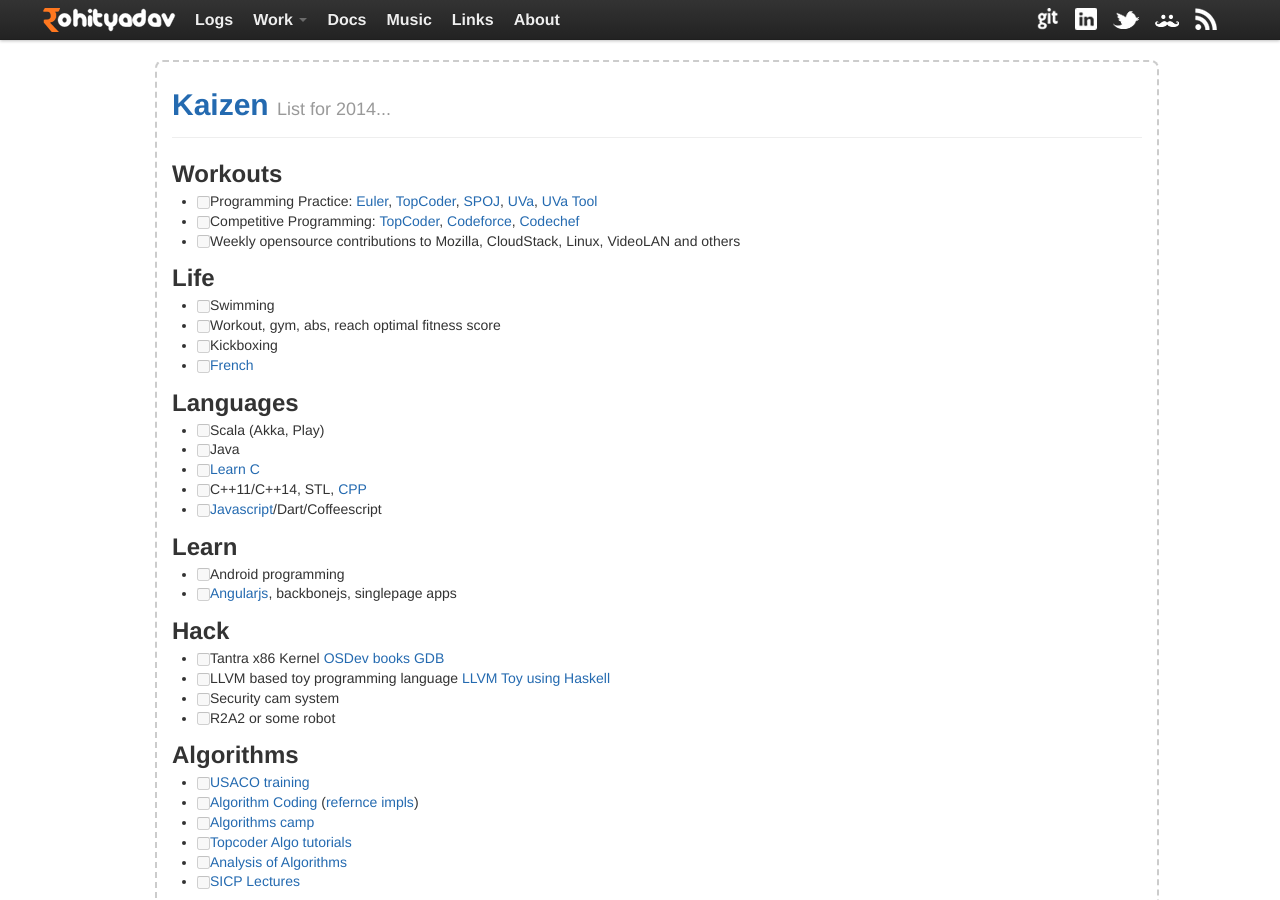
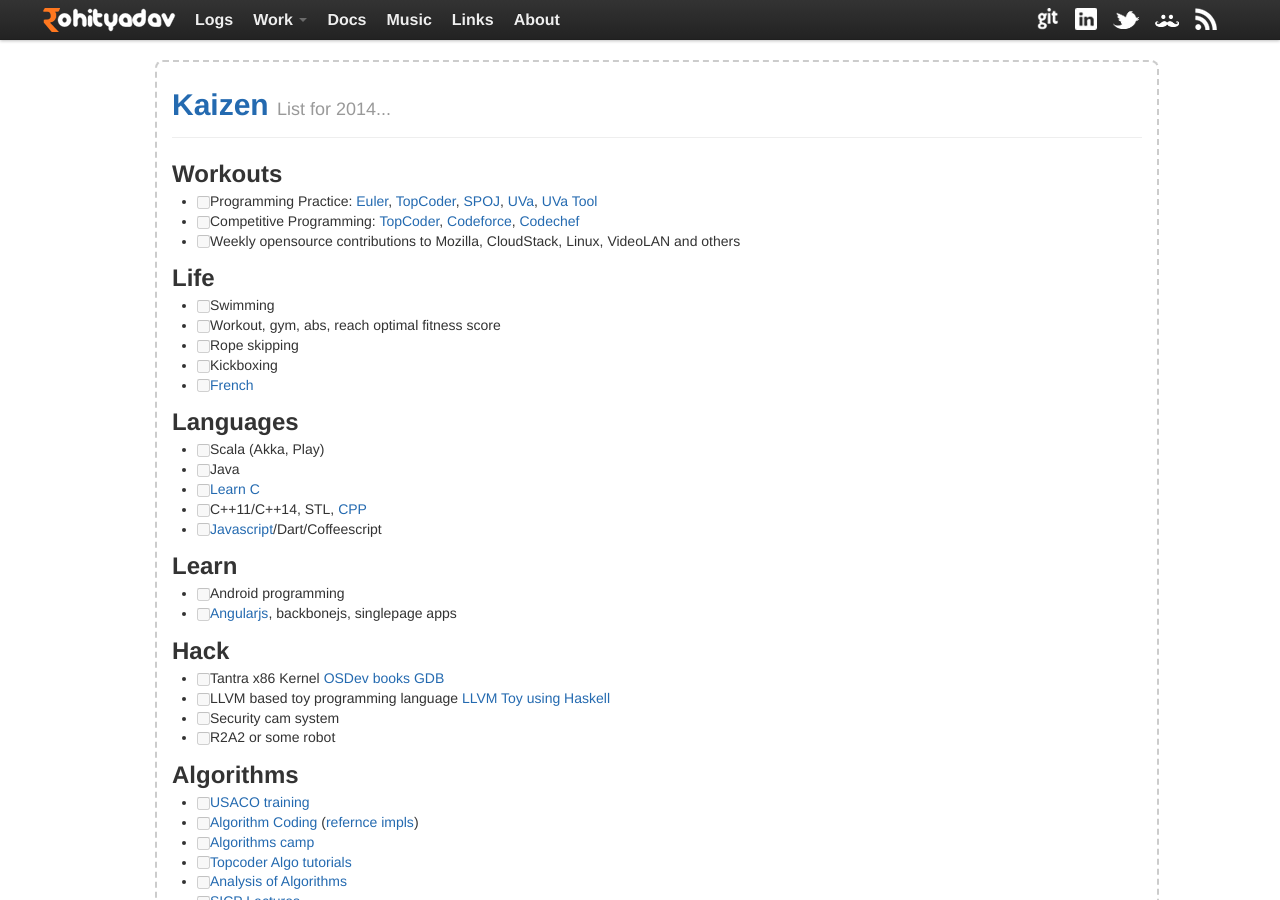
Before and after one commit to rohityadavcloud/rohityadavcloud.github.io, a Jekyll site: the page built from kaizen/index.markdown, in a window 1280 px wide and 900 px high. Built offline with Jekyll 4.4.1, drawn with Linux system fonts in a browser that asks for light colours; Markdown is read by kramdown in place of the engine named in the settings.

Commit message:
kaizen: let's skip
Signed-off-by: Rohit Yadav <bhaisaab@baagi.org>

```diff
--- a/kaizen/index.markdown
+++ b/kaizen/index.markdown
@@ -15,6 +15,7 @@
 
 - [ ] Swimming
 - [ ] Workout, gym, abs, reach optimal fitness score
+- [ ] Rope skipping
 - [ ] Kickboxing
 - [ ] [French](http://www.duolingo.com/skill/fr/Basics-2/1)
 
```
